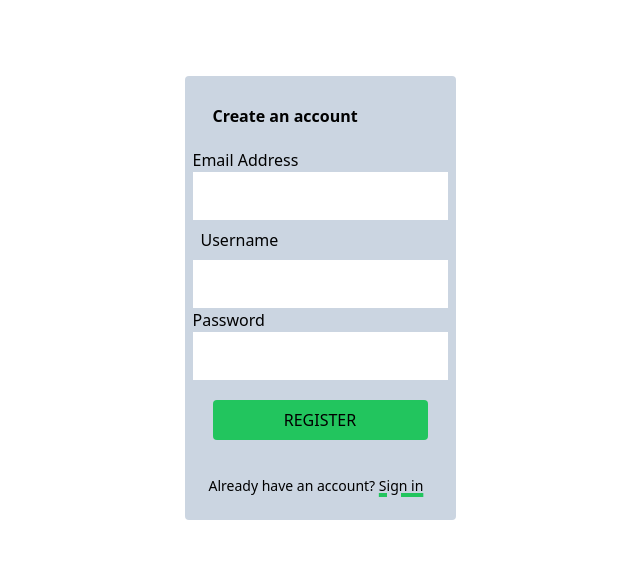
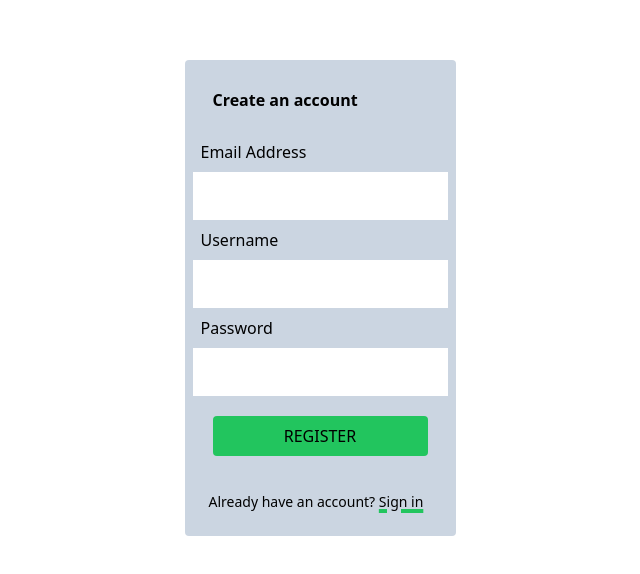
Before and after one commit to stephangriesel/schedule-react, a React (Vite) app in the folder client/: page /register in a window 1280 px wide. Shown: the part 102-676 px from the top of the page, without its empty margins (320-960 px from the left). Built offline with nearby package versions, Linux system fonts and the light colour scheme.

Commit message:
fix classes

```diff
--- a/client/src/components/Signup.jsx
+++ b/client/src/components/Signup.jsx
@@ -24,7 +24,9 @@ const Signup = () => {
         onSubmit={handleSubmit}
       >
         <h2 className='font-bold m-5'>Create an account</h2>
-        <label htmlFor='m-2'>Email Address</label>
+        <label htmlFor='email' className='m-2'>
+          Email Address
+        </label>
         <input
           className='p-3'
           id='email'
@@ -46,7 +48,9 @@ const Signup = () => {
           value={username}
           onChange={(e) => setUsername(e.target.value)}
         />
-        <label htmlFor='password'>Password</label>
+        <label className='m-2' htmlFor='password'>
+          Password
+        </label>
         <input
           className='password p-3'
           id='password'
```
